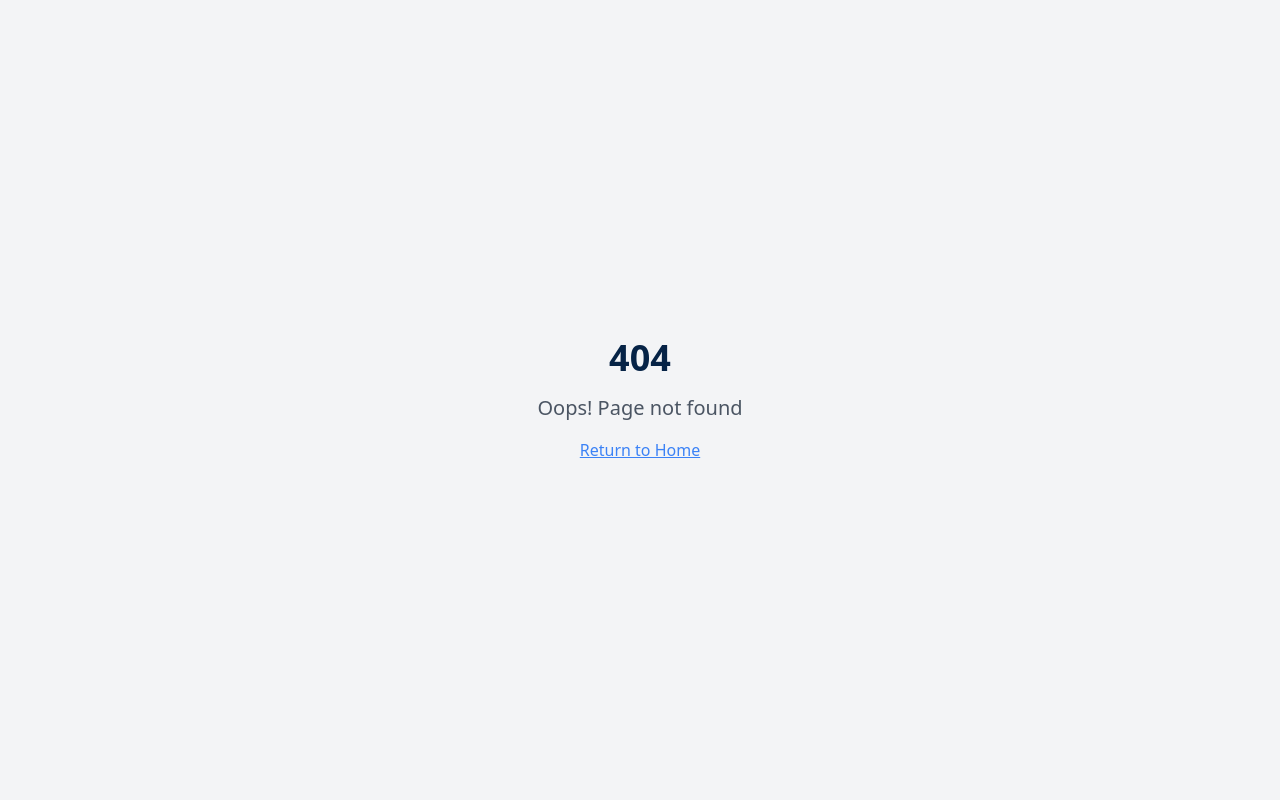
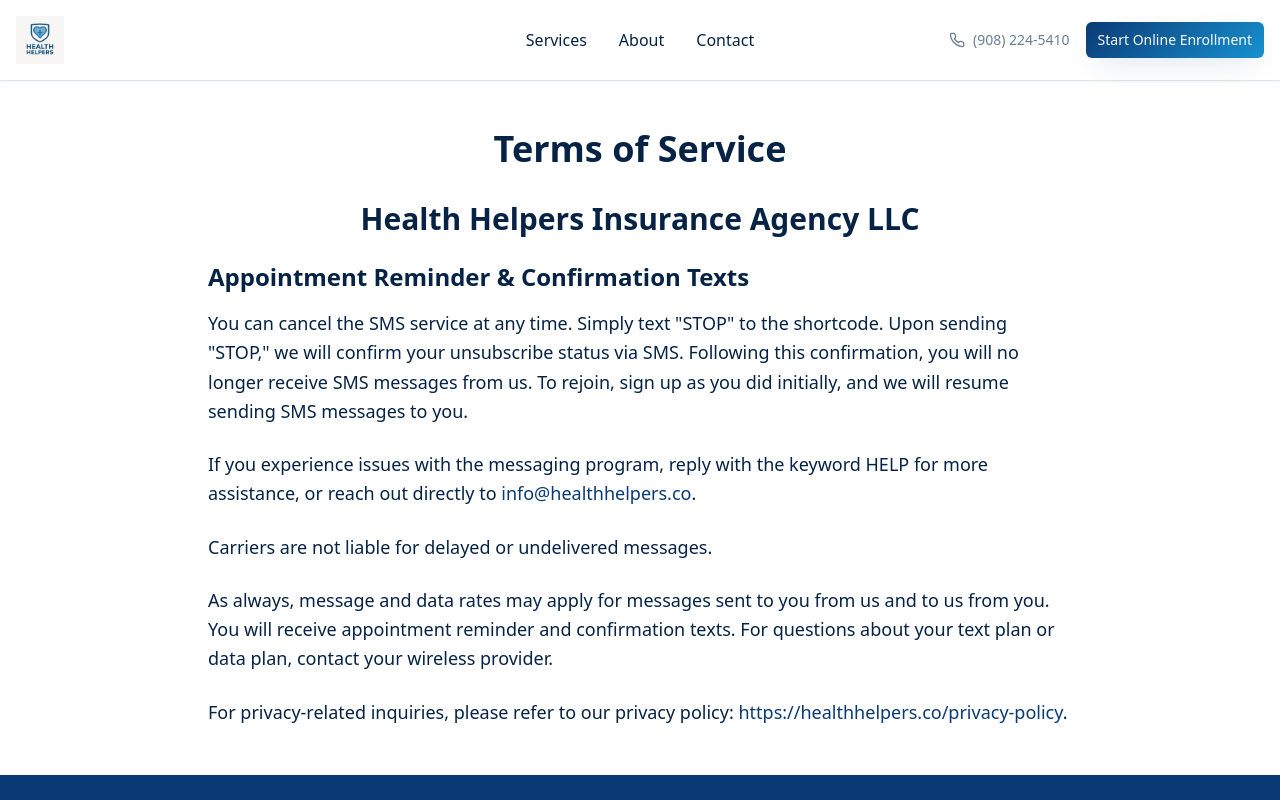
Before and after one commit to tylercalvert13/trinity-suppappt, a React (Vite) app: page /terms-of-service in a window 1280 px wide. Before the commit this address had no page. Shown: the top 800 px of the page. Built offline with nearby package versions, Linux system fonts and the light colour scheme.

Commit message:
Add text terms of service page
Add a text terms of service page and link to it from the contact form's checkbox.

```diff
--- a/src/App.tsx
+++ b/src/App.tsx
@@ -5,6 +5,7 @@ import { QueryClient, QueryClientProvider } from "@tanstack/react-query";
 import { BrowserRouter, Routes, Route } from "react-router-dom";
 import Index from "./pages/Index";
 import PrivacyPolicy from "./pages/PrivacyPolicy";
+import TermsOfService from "./pages/TermsOfService";
 import NotFound from "./pages/NotFound";
 
 const queryClient = new QueryClient();
@@ -18,6 +19,7 @@ const App = () => (
         <Routes>
           <Route path="/" element={<Index />} />
           <Route path="/privacy-policy" element={<PrivacyPolicy />} />
+          <Route path="/terms-of-service" element={<TermsOfService />} />
           {/* ADD ALL CUSTOM ROUTES ABOVE THE CATCH-ALL "*" ROUTE */}
           <Route path="*" element={<NotFound />} />
         </Routes>
--- a/src/components/Contact.tsx
+++ b/src/components/Contact.tsx
@@ -59,7 +59,7 @@ const Contact = () => {
                 <div className="flex items-start space-x-3 p-4 bg-muted rounded-lg">
                   <Checkbox id="tcpa-consent" className="mt-1" />
                   <label htmlFor="tcpa-consent" className="text-sm text-foreground leading-relaxed cursor-pointer">
-                    <span className="font-medium">Communication Consent:</span> By checking this box, I consent to receive calls, text messages, and emails from Health Helpers regarding my Medicare enrollment inquiry. I understand these communications may be made using an automatic telephone dialing system or prerecorded messages. I may receive up to 8 text messages per month. Message and data rates may apply. I can opt out at any time by texting STOP or calling directly. This consent is not required as a condition of service.
+                    <span className="font-medium">Communication Consent:</span> By checking this box, I consent to receive calls, text messages, and emails from Health Helpers regarding my Medicare enrollment inquiry. I understand these communications may be made using an automatic telephone dialing system or prerecorded messages. I may receive up to 8 text messages per month. Message and data rates may apply. I can opt out at any time by texting STOP or calling directly. This consent is not required as a condition of service. I also agree to the <a href="/terms-of-service" className="text-primary hover:underline font-medium" target="_blank" rel="noopener noreferrer">Terms of Service</a>.
                   </label>
                 </div>
 
--- /dev/null
+++ b/src/pages/TermsOfService.tsx
@@ -0,0 +1,53 @@
+import Header from "@/components/Header";
+import Footer from "@/components/Footer";
+
+const TermsOfService = () => {
+  return (
+    <div className="min-h-screen">
+      <Header />
+
+      <main className="container mx-auto px-4 py-12 max-w-4xl">
+        <h1 className="text-4xl font-bold mb-8 text-center">Terms of Service</h1>
+
+        <div className="prose prose-lg mx-auto space-y-8">
+          <section>
+            <h2 className="text-3xl font-semibold mb-6 text-center">Health Helpers Insurance Agency LLC</h2>
+
+            <h3 className="text-2xl font-semibold mb-4">Appointment Reminder & Confirmation Texts</h3>
+
+            <div className="space-y-6 text-lg leading-relaxed">
+              <p>
+                You can cancel the SMS service at any time. Simply text "STOP" to the shortcode. Upon sending "STOP,"
+                we will confirm your unsubscribe status via SMS. Following this confirmation, you will no longer receive
+                SMS messages from us. To rejoin, sign up as you did initially, and we will resume sending SMS messages to you.
+              </p>
+
+              <p>
+                If you experience issues with the messaging program, reply with the keyword HELP for more assistance,
+                or reach out directly to <a href="mailto:info@healthhelpers.co" className="text-primary hover:underline">info@healthhelpers.co</a>.
+              </p>
+
+              <p>
+                Carriers are not liable for delayed or undelivered messages.
+              </p>
+
+              <p>
+                As always, message and data rates may apply for messages sent to you from us and to us from you.
+                You will receive appointment reminder and confirmation texts. For questions about your text plan or
+                data plan, contact your wireless provider.
+              </p>
+
+              <p>
+                For privacy-related inquiries, please refer to our privacy policy: <a href="/privacy-policy" className="text-primary hover:underline">https://healthhelpers.co/privacy-policy</a>.
+              </p>
+            </div>
+          </section>
+        </div>
+      </main>
+
+      <Footer />
+    </div>
+  );
+};
+
+export default TermsOfService;
```
